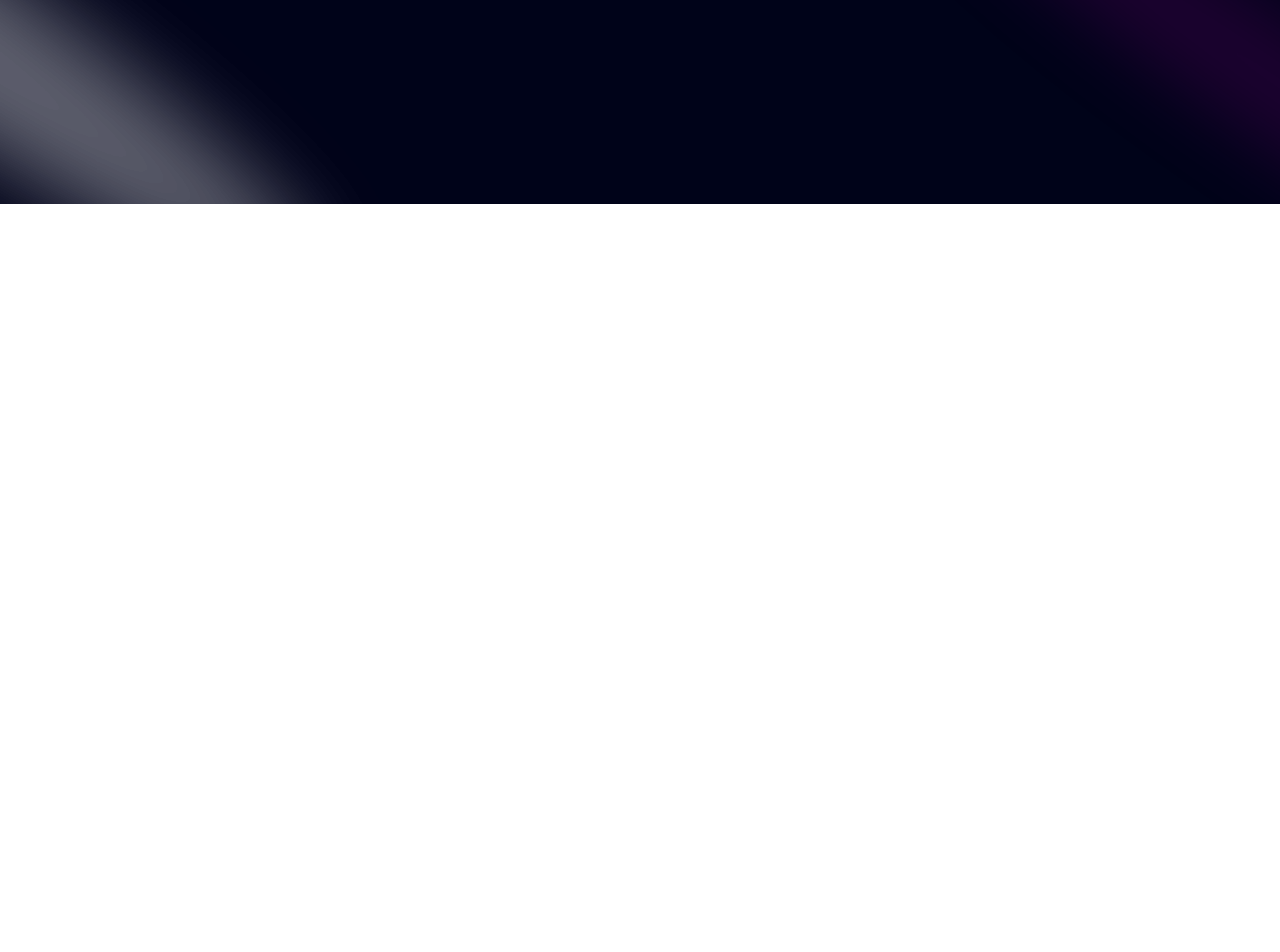
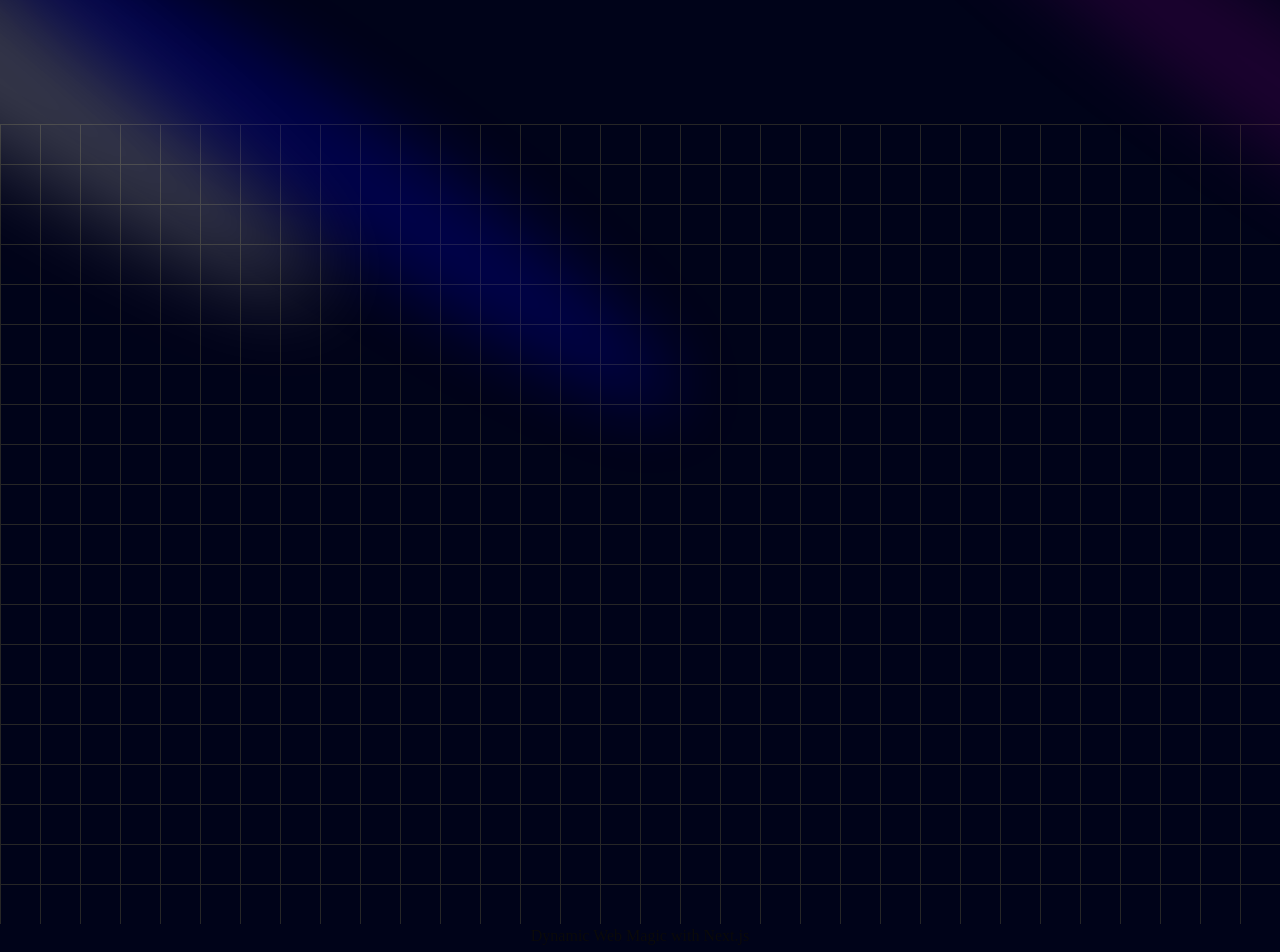
Before and after one commit to DrZiMo/portfolio, a Next.js app: page / in a window 1280 px wide. Shown: the part 20-972 px from the top of the page. Before the commit the page ends 800 px from the top, so only its background shows below. Built offline with nearby package versions, Linux system fonts and the light colour scheme.

Commit message:
add next-themes dependency and update Hero component layout

```diff
--- a/components/Hero.tsx
+++ b/components/Hero.tsx
@@ -1,5 +1,5 @@
-import React from 'react'
 import { Spotlight } from './ui/spotlight'
+import { cn } from '@/lib/utils'
 
 const Hero = () => {
   return (
@@ -9,14 +9,31 @@ const Hero = () => {
           className='-top-40 -left-40 md:-left-32 md:-top-20 h-screen'
           fill='white'
         />
+
         <Spotlight
           className='top-10 left-full h-[80vh] w-[50vw]'
           fill='purple'
         />
-        <Spotlight
-          className='top-28 left-80 md:-left-32 md:-top-20 h-screen'
-          fill='white'
-        />
+
+        <Spotlight className='top-28 left-80 h-[80vh] w-[50vw]' fill='blue' />
+
+        <div className='relative flex h-screen w-full items-center justify-center bg-black-100'>
+          <div
+            className={cn(
+              'absolute inset-0',
+              'bg-size-[40px_40px]',
+              'linear-gradient(to_bottom,#e4e4e7_1px,transparent_1px)]',
+              'bg-[linear-gradient(to_right,#262626_1px,transparent_1px),linear-gradient(to_bottom,#262626_1px,transparent_1px)]',
+            )}
+          />
+          <div className='pointer-events-none absolute inset-0 flex items-center justify-center [mask-image:radial-gradient(ellipse_at_center,transparent_20%,black)]bg-black-100' />
+        </div>
+
+        <div className='flex justify-center z-20'>
+          <div className='max-w-[89vw]'>
+            <h1>Dynamic Web Magic with Next.js</h1>
+          </div>
+        </div>
       </div>
     </div>
   )
--- a/package.json
+++ b/package.json
@@ -15,6 +15,7 @@
     "lucide-react": "^1.8.0",
     "motion": "^12.38.0",
     "next": "16.2.4",
+    "next-themes": "^0.4.6",
     "react": "19.2.4",
     "react-dom": "19.2.4",
     "shadcn": "^4.4.0",
```
Also changed, not shown: 1 other file (tests, documents, lock files or other folders).
